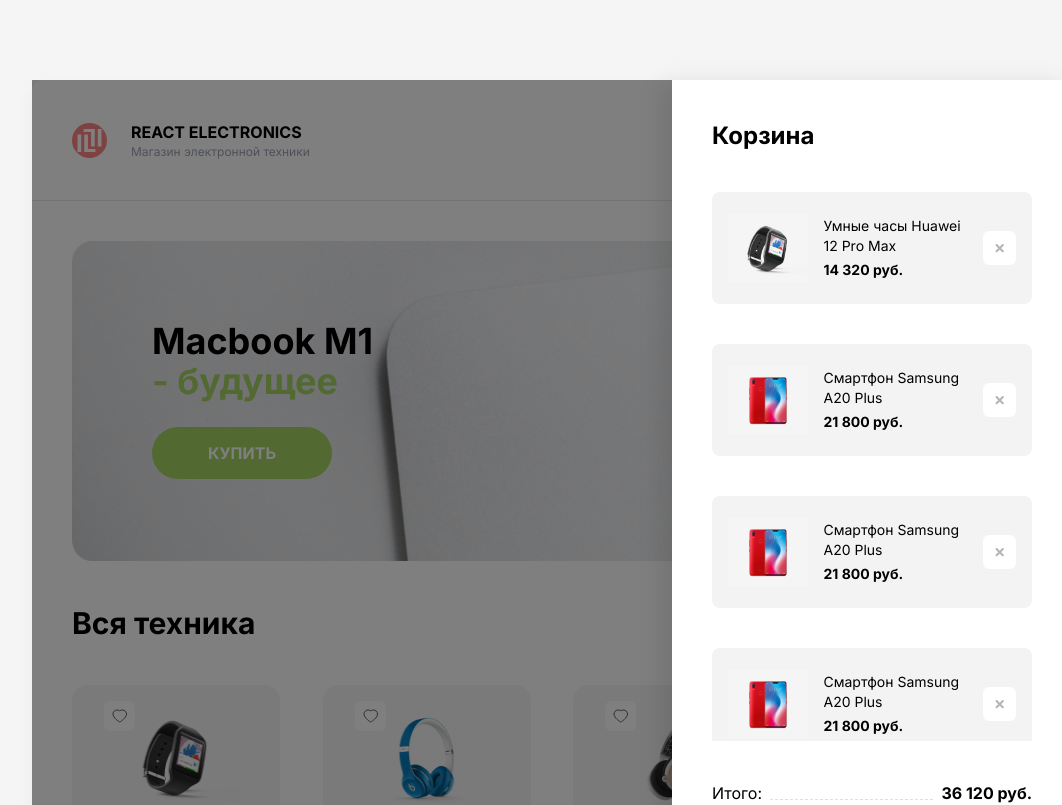
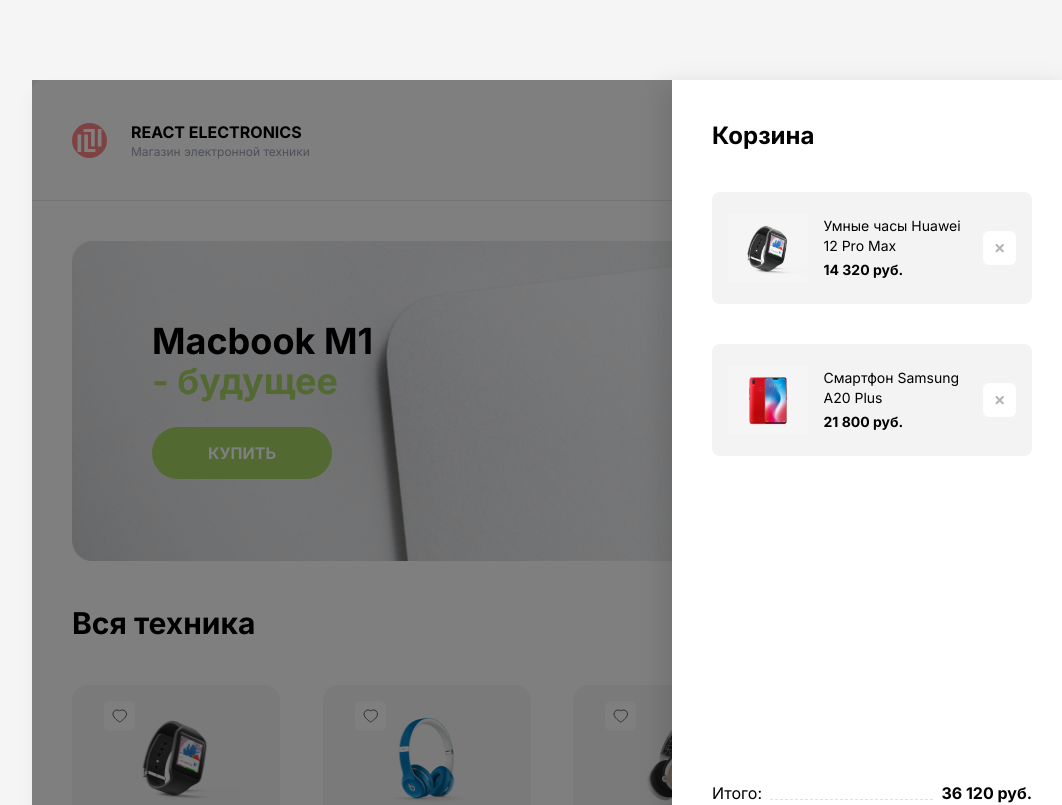
Before and after one commit to gribashov/react-electronics, a React (Create React App) app: page / in a window 1280 px wide. Shown: the top 805 px of the page, without its empty margins (88-1150 px from the left). Built offline with nearby package versions, Linux system fonts and the light colour scheme.

Commit message:
small fixes

```diff
--- a/src/App.js
+++ b/src/App.js
@@ -77,96 +77,6 @@
                   </div>
                 </div>
               </div>
-              {/* card in basket */}
-              <div className="mx-10 mb-10">
-                <div className="flex items-center justify-between w-80 px-4 h-28 bg-custom-gray rounded-lg">
-                  <img
-                    src={product6}
-                    alt="product6"
-                    className="w-20 flex-shrink-0"
-                  />
-                  <div>
-                    <div className="text-sm w-36">
-                      Смартфон Samsung A20 Plus
-                    </div>
-                    <div className="font-bold text-sm mt-1">21 800 руб.</div>
-                  </div>
-                  <div className="bg-white p-3 cursor-pointer rounded-md">
-                    <svg
-                      width="9"
-                      height="10"
-                      viewBox="0 0 9 10"
-                      fill="none"
-                      xmlns="http://www.w3.org/2000/svg"
-                    >
-                      <path
-                        d="M8.5706 7.61551L6.15947 5.1667L8.57052 2.71798C9.50024 1.77374 8.05834 0.309319 7.12863 1.25356L4.71758 3.70228L2.30645 1.25348C1.37694 0.309443 -0.0649022 1.77381 0.86461 2.71785L3.27574 5.16665L0.864694 7.61537C-0.0650248 8.55962 1.37687 10.024 2.30658 9.07979L4.71763 6.63107L7.12876 9.07988C8.05839 10.024 9.50023 8.55966 8.5706 7.61551Z"
-                        fill="#B5B5B5"
-                      />
-                    </svg>
-                  </div>
-                </div>
-              </div>
-              {/* card in basket */}
-              <div className="mx-10 mb-10">
-                <div className="flex items-center justify-between w-80 px-4 h-28 bg-custom-gray rounded-lg">
-                  <img
-                    src={product6}
-                    alt="product6"
-                    className="w-20 flex-shrink-0"
-                  />
-                  <div>
-                    <div className="text-sm w-36">
-                      Смартфон Samsung A20 Plus
-                    </div>
-                    <div className="font-bold text-sm mt-1">21 800 руб.</div>
-                  </div>
-                  <div className="bg-white p-3 cursor-pointer rounded-md">
-                    <svg
-                      width="9"
-                      height="10"
-                      viewBox="0 0 9 10"
-                      fill="none"
-                      xmlns="http://www.w3.org/2000/svg"
-                    >
-                      <path
-                        d="M8.5706 7.61551L6.15947 5.1667L8.57052 2.71798C9.50024 1.77374 8.05834 0.309319 7.12863 1.25356L4.71758 3.70228L2.30645 1.25348C1.37694 0.309443 -0.0649022 1.77381 0.86461 2.71785L3.27574 5.16665L0.864694 7.61537C-0.0650248 8.55962 1.37687 10.024 2.30658 9.07979L4.71763 6.63107L7.12876 9.07988C8.05839 10.024 9.50023 8.55966 8.5706 7.61551Z"
-                        fill="#B5B5B5"
-                      />
-                    </svg>
-                  </div>
-                </div>
-              </div>
-              {/* card in basket */}
-              <div className="mx-10 mb-10">
-                <div className="flex items-center justify-between w-80 px-4 h-28 bg-custom-gray rounded-lg">
-                  <img
-                    src={product6}
-                    alt="product6"
-                    className="w-20 flex-shrink-0"
-                  />
-                  <div>
-                    <div className="text-sm w-36">
-                      Смартфон Samsung A20 Plus
-                    </div>
-                    <div className="font-bold text-sm mt-1">21 800 руб.</div>
-                  </div>
-                  <div className="bg-white p-3 cursor-pointer rounded-md">
-                    <svg
-                      width="9"
-                      height="10"
-                      viewBox="0 0 9 10"
-                      fill="none"
-                      xmlns="http://www.w3.org/2000/svg"
-                    >
-                      <path
-                        d="M8.5706 7.61551L6.15947 5.1667L8.57052 2.71798C9.50024 1.77374 8.05834 0.309319 7.12863 1.25356L4.71758 3.70228L2.30645 1.25348C1.37694 0.309443 -0.0649022 1.77381 0.86461 2.71785L3.27574 5.16665L0.864694 7.61537C-0.0650248 8.55962 1.37687 10.024 2.30658 9.07979L4.71763 6.63107L7.12876 9.07988C8.05839 10.024 9.50023 8.55966 8.5706 7.61551Z"
-                        fill="#B5B5B5"
-                      />
-                    </svg>
-                  </div>
-                </div>
-              </div>
             </div>
             {/* pay field */}
             <div className="mb-10">
@@ -194,16 +104,16 @@
                   <path
                     d="M1.7229 7H15.2262"
                     stroke="white"
-                    stroke-width="2"
-                    stroke-linecap="round"
-                    stroke-linejoin="round"
+                    strokeWidth="2"
+                    strokeLinecap="round"
+                    strokeLinejoin="round"
                   />
                   <path
                     d="M9.31897 1L15.2267 7L9.31897 13"
                     stroke="white"
-                    stroke-width="2"
-                    stroke-linecap="round"
-                    stroke-linejoin="round"
+                    strokeWidth="2"
+                    strokeLinecap="round"
+                    strokeLinejoin="round"
                   />
                 </svg>
               </div>
```
